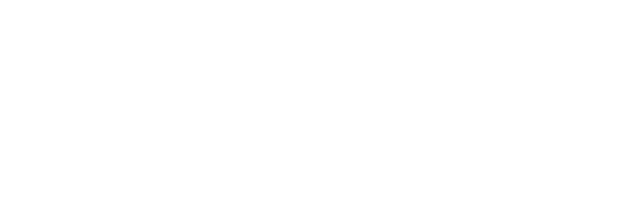
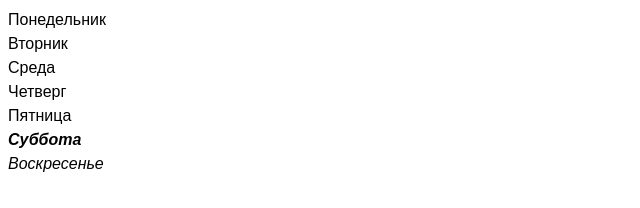
Before and after one commit to EAMendiguzhaev/EAMendiguzhaev-qlo-academy__JS-hard-lesson, a plain HTML site: page index.html in a window 1280 px wide. Shown: the whole page, without its empty margins (0-640 px from the left). Drawn offline with Linux system fonts and the light colour scheme.

Commit message:
Выполняю ДЗ 7 урока

```diff
--- a/index.html
+++ b/index.html
@@ -6,11 +6,12 @@
   <meta http-equiv="X-UA-Compatible" content="IE=edge">
   <meta name="viewport" content="width=device-width, initial-scale=1.0">
   <title>JS 19.0 - hard</title>
+  <link rel="stylesheet" href="style.css">
   <script src="script.js" defer></script>
 </head>
 
 <body>
-
+  <div class="week"></div>
 </body>
 
 </html>
--- a/script.js
+++ b/script.js
@@ -1,33 +1,56 @@
 "use strict";
 
-//1
+//Создаю массив week и записвыю в него дни недели в виде строк
 
-let arr = ["2", "4", "6", "12", "14", "22", "44"];
+const week = [
+  "Понедельник",
+  "Вторник",
+  "Среда",
+  "Четверг",
+  "Пятница",
+  "Суббота",
+  "Воскресенье",
+];
 
-arr.forEach((item) => {
-  if (item.startsWith("2") || item.startsWith("4")) {
-    console.log(item);
-  }
-});
+const day = document.querySelector(".week");
+const todayDay = new Date("June 05, 2021 21:21:21");
 
-//2
+const days = () => {
+  week.forEach((item, i) => {
+    let newdiv = document.createElement("div");
 
-const primeNumber = function (n) {
-  for (let i = 2; i * i <= n; i === 2 ? i++ : (i += 2)) {
-    if (n % i === 0) {
-      return false;
+    if (i === +todayDay.getDay() - 1) {
+      console.log(todayDay.getDay());
+      newdiv.classList.add("bold");
+      newdiv.textContent = week[i];
     }
-  }
 
-  return n > 1;
+    if (item === "Суббота" || item === "Воскресенье") {
+      newdiv.classList.add("italic"); // Делаем дополнительно курсивом (Даже если уже жирным выделено)
+      newdiv.textContent = week[i];
+    } else {
+      newdiv.textContent = week[i]; // Если не текущий день и не выходные, то просто вставляем текст без стилей
+    }
+
+    day.appendChild(newdiv);
+  });
 };
 
-const res = [...Array(100)]
-  .reduce(
-    (a, _, i) =>
-      a.concat(primeNumber(i) ? `Делители числа ${i}: 1 и ${i}` : []),
-    []
-  )
-  .join("\n");
+days();
 
-console.log(res);
+// Этот читерный вариант в интернете нашел =)
+
+// let days = [
+//   "Понедельник",
+//   "Вторник",
+//   "Среда",
+//   "Четверг",
+//   "Пятница",
+//   "<i>Суббота</i>",
+//   "<i>Воскресенье</i>",
+// ];
+
+// let todayIndex = (6 + new Date().getDay()) % 7;
+// days[todayIndex] = `<b>${days[todayIndex]}</b>`;
+
+// document.body.insertAdjacentHTML("beforeEnd", days.join("<br>"));
--- /dev/null
+++ b/style.css
@@ -0,0 +1,14 @@
+.week {
+  font-family: Arial, Helvetica, sans-serif;
+  font-size: 16px;
+  line-height: 24px;
+  font-weight: 400;
+}
+
+.bold {
+  font-weight: 700;
+}
+
+.italic {
+  font-style: italic;
+}
```
